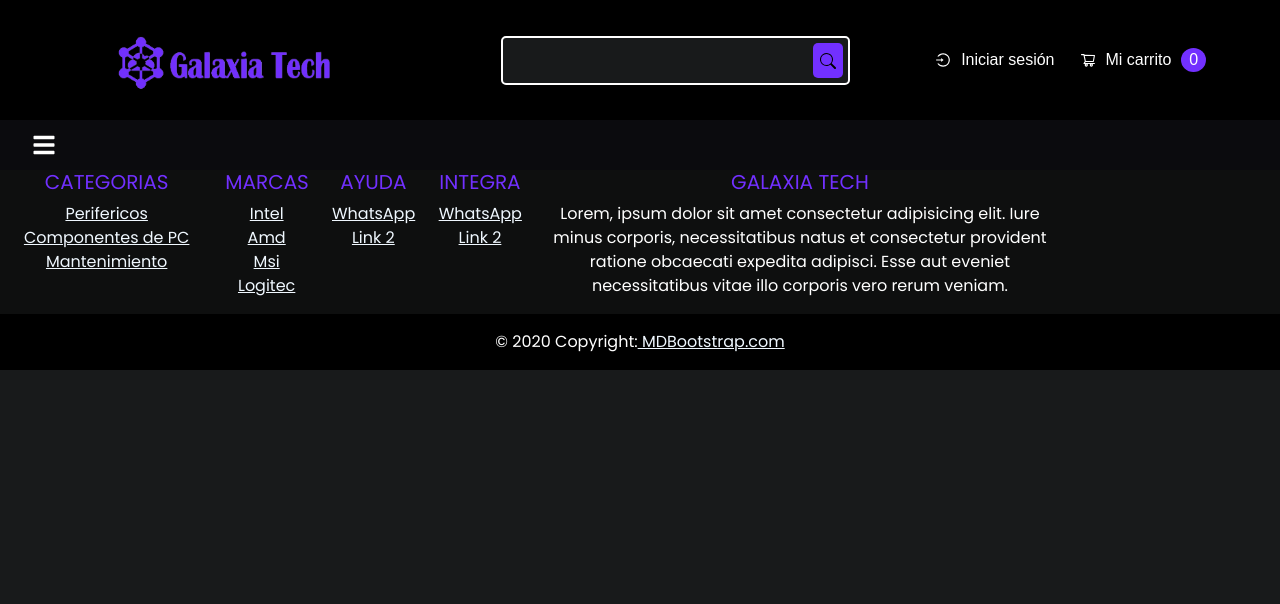
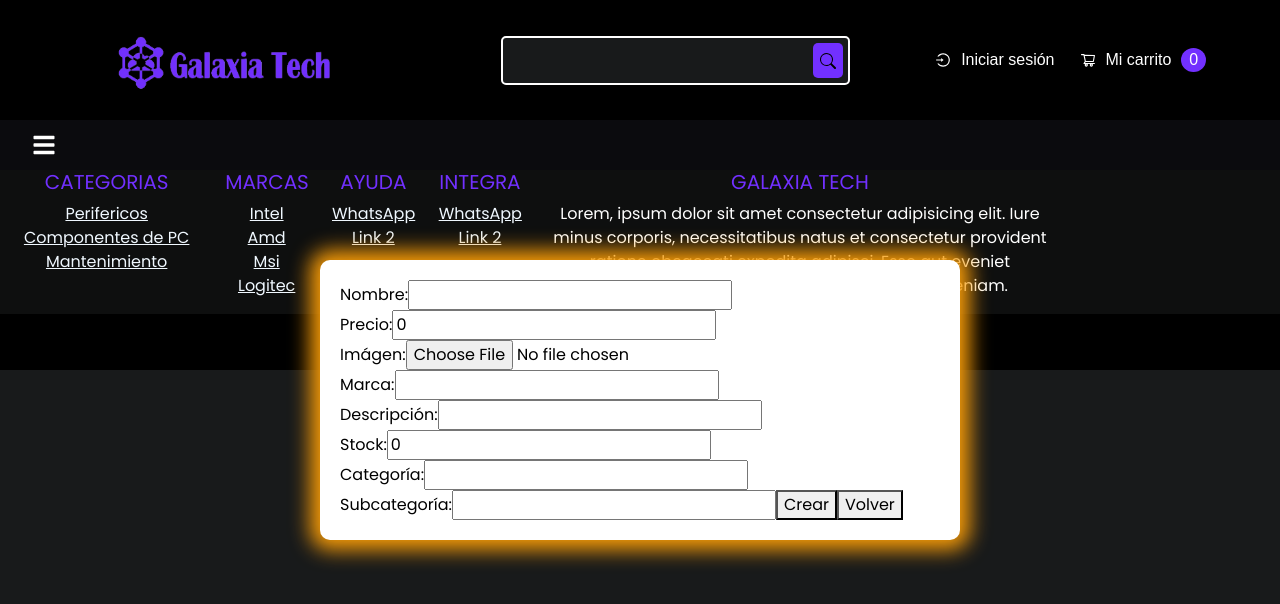
Before and after one commit to Erick140297/PF-FRONT-THE-REVENGE, a React (Vite) app: page /admin/products/form in a window 1280 px wide. Shown: the top 604 px of the page. Built offline with nearby package versions, Linux system fonts and the light colour scheme.

Commit message:
admin productos

```diff
--- a/src/App.jsx
+++ b/src/App.jsx
@@ -14,6 +14,7 @@ import Detail from "./Components/Detail/Detail";
 import DashBoard from "./Components/DashBoard/DashBoard"
 import User from "./Components/DashBoard/User/User"
 import Product from "./Components/DashBoard/Products/Products"
+import NewProductForm from "./Components/DashBoard/Products/NewProduct/NewProductForm";
 
 
 function App() {
@@ -33,6 +34,7 @@ function App() {
           <Route exact path="/dashboard" component={DashBoard} />
           <Route exact path="/admin/user" component={User} />
           <Route exact path="/admin/products" component={Product} />
+          <Route exact path="/admin/products/form" component={NewProductForm} />
 
         </div>
         <Footer />
--- /dev/null
+++ b/src/Components/DashBoard/Products/NewProduct/NewProductForm.css
@@ -0,0 +1,12 @@
+.new-product-form {
+    position: fixed;
+    top: 50%;
+    left: 50%;
+    transform: translate(-50%, -50%);
+    background-color: white;
+    padding: 20px;
+    border-radius: 10px;
+    box-shadow: 0px 0px 20px 10px #f69b08;
+    z-index: 2;
+    color: black;
+}
--- /dev/null
+++ b/src/Components/DashBoard/Products/NewProduct/NewProductForm.jsx
@@ -0,0 +1,154 @@
+import React, { useState } from "react";
+import styles from "./NewProductForm.css";
+import axios from "axios";
+import { useDispatch } from "react-redux";
+import { GetAllProducts } from "../../../../Redux/Actions";
+import { useHistory } from "react-router-dom";
+const NewProductForm = (props) => {
+    const history = useHistory()
+  const [isOpen, setIsOpen] = useState(true);
+  const [formData, setFormData] = useState({
+    name: "",
+    price: 0,
+    description: "",
+    category: "",
+    subCategory: "",
+    brand: "",
+    stock: 0,
+  });
+
+  const [image, setImage] = useState(null);
+  const handleImage = (el) => {
+    setImage(el.target.files[0]);
+  };
+
+  const handleInputChange = (event) => {
+    setFormData({
+      ...formData,
+      [event.target.name]: event.target.value,
+    });
+  };
+
+  const infoFormData = new FormData();
+  infoFormData.append("name", formData.name);
+  infoFormData.append("image", image);
+  infoFormData.append("price", formData.price);
+  infoFormData.append("brand", formData.brand);
+  infoFormData.append("stock", formData.stock);
+  infoFormData.append("description", formData.description);
+  infoFormData.append("category", formData.category);
+  infoFormData.append("subCategory", formData.subCategory);
+
+  const handleSubmit = async (event) => {
+    event.preventDefault();
+    try {
+      const response = await axios.post(
+        "http://localhost:3001/product",
+        infoFormData,
+        { headers: { "Content-Type": "multipart/form-data" } }
+      );
+      setFormData({
+        name: "",
+        price: 0,
+        description: "",
+        category: "",
+        subCategory: "",
+        brand: "",
+        stock: 0,
+      }),
+      setImage(null),
+      history.push("/admin/products")
+      // Manejar la respuesta del servidor
+    } catch (error) {
+      // Manejar el error
+    }
+  };
+
+  return (
+    <div>
+
+      {isOpen && (
+        <form
+          className="new-product-form"
+          onSubmit={(event) => handleSubmit(event)}
+        >
+          {/* <form onSubmit={(el) => handleSubmit(el, image, input)}></form> */}
+          <label>
+            Nombre:
+            <input
+              type="text"
+              name="name"
+              value={formData.name}
+              onChange={handleInputChange}
+            />
+          </label>
+          <label>
+            Precio:
+            <input
+              type="number"
+              name="price"
+              value={formData.price}
+              onChange={handleInputChange}
+            />
+          </label>
+          <label>
+            Imágen:
+            <input type="file" onChange={(el) => handleImage(el)} />
+          </label>
+
+          <label>
+            Marca:
+            <input
+              type="text"
+              name="brand"
+              value={formData.brand}
+              onChange={handleInputChange}
+            />
+          </label>
+          <label>
+            Descripción:
+            <input
+              type="text"
+              name="description"
+              value={formData.description}
+              onChange={handleInputChange}
+            />
+          </label>
+          <label>
+            Stock:
+            <input
+              type="number"
+              name="stock"
+              value={formData.stock}
+              onChange={handleInputChange}
+            />
+          </label>
+          <label>
+            Categoría:
+            <input
+              type="text"
+              name="category"
+              value={formData.category}
+              onChange={handleInputChange}
+            />
+          </label>
+          <label>
+            Subcategoría:
+            <input
+              type="text"
+              name="subCategory"
+              value={formData.subCategory}
+              onChange={handleInputChange}
+            />
+          </label>
+
+          <button type="submit">Crear</button>
+          <button type="button" onClick={() => history.push("/admin/products")}>
+            Volver
+          </button>
+        </form>
+      )}
+    </div>
+  );
+};
+export default NewProductForm;
--- /dev/null
+++ b/src/Components/DashBoard/Products/Products.css
@@ -0,0 +1,54 @@
+.product-table {
+    width: 100%;
+    border-collapse: collapse;
+    color: #fff;
+    font-size: 16px;
+    font-weight: bold;
+    text-align: center;
+    background-color: #2e2e2e;
+}
+
+.product-table th {
+    padding: 15px;
+    border-bottom: 2px solid #7230FF;
+}
+
+.product-table td {
+    padding: 15px;
+    border-bottom: 1px solid #5b5b5b;
+
+}
+
+.product-table tr:hover {
+    background-color: #3d3d3d;
+}
+
+.product-table .edit-button,
+.product-table .delete-button {
+    background-color: #7230FF;
+    color: #fff;
+    border: none;
+    padding: 8px 20px;
+    border-radius: 4px;
+    font-size: 14px;
+    font-weight: bold;
+    transition: all 0.2s ease-in-out;
+    cursor: pointer;
+    text-transform: uppercase;
+    margin-left: auto;
+
+}
+
+.product-table .edit-button:hover,
+.product-table .delete-button:hover {
+    background-color: #7230FF;
+    box-shadow: 0px 0px 20px 10px #7230FF;
+}
+.product-table td .product-image {
+    width: 75px;
+    height: 75px;
+    object-fit: cover;
+    border-radius: 50%;
+    margin: auto;
+    display: block;
+}
--- a/src/Components/DashBoard/Products/Products.jsx
+++ b/src/Components/DashBoard/Products/Products.jsx
@@ -1,18 +1,83 @@
-import React from 'react'
-import { Link } from "react-router-dom";
+
+import { useDispatch, useSelector } from "react-redux";
+import React, { useEffect } from "react";
+import { cleanResult, GetAllProducts } from "../../../Redux/Actions"
+import styles from "./Products.css"
+import NewProductForm from "./NewProduct/NewProductForm";
+import { Link } from "react-router-dom"
+
+
+
+
 
 const Products = () => {
-  return (
-    <div>
-    <Link to= "/dashboard">Dashboard</Link>
-    <div>Products</div>
-    <div>Products</div>
-    <div>Products</div>
-    <div>Products</div>
-    <div>Products</div>
-    <div>Products</div>
-    </div>
-  )
-}
+  const dispatch = useDispatch();
+  const allProducts = useSelector((state) => state.allProducts);
+  console.log("Infoooo", allProducts);
 
-export default Products
+
+  useEffect(() => {
+    dispatch(GetAllProducts());
+    dispatch(cleanResult())
+    return () => {
+
+    };
+  }, []);
+
+  const handleDelete = (productId) => {
+    if(window.confirm("Estás seguro de que quieres eliminar este producto?")){
+
+    }
+};
+
+// const deleteProduct = async (cartId, productId) => {
+//   await axios.delete("http://localhost:3001/shoppingCart", {
+//     data: { cartId, productId },
+//   });
+//   toast.success("Producto eliminado del carrito");
+//   dispatch(getCart(user.email));
+// };
+
+
+
+    return (
+      <>
+      <div>
+      <Link to="/admin/products/form"><h4> CREAR PRODUCTO</h4></Link>
+
+      </div>
+      <table className="product-table">
+
+        <div className="form">
+
+        </div>
+      <thead>
+          <tr>
+              <th>Imagen</th>
+              <th>Nombre</th>
+              <th>Precio</th>
+              <th>Stock</th>
+              <th>Categoría</th>
+              <th>Acciones</th>
+          </tr>
+      </thead>
+      <tbody>
+          {allProducts.map(product => (
+              <tr key={product.id}>
+                  <td>{product.name}</td>
+                  <td><img src={product.image.secure_url} alt={product.name} className="product-image"/></td>
+                  <td>${product.price}</td>
+                  <td>{product.stock}</td>
+                  <td>{product.category}</td>
+                  <td>
+                      <button className="edit-button">Editar</button>
+                      <button className="delete-button" onClick={()=> handleDelete(product.id)}>Eliminar</button>
+                  </td>
+              </tr>
+          ))}
+      </tbody>
+  </table>
+  </>);
+};
+
+export default Products;
```
